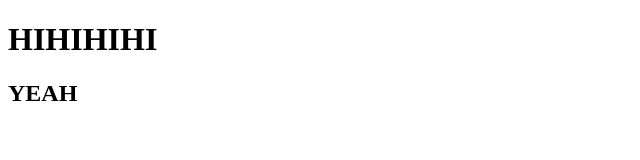
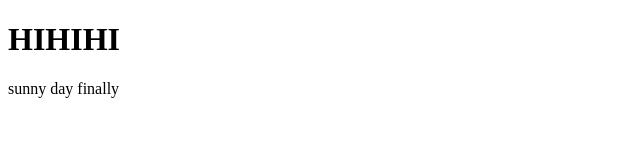
Before and after one commit to lamcnat/assignment2, a plain HTML site: page index.html in a window 1280 px wide. Shown: the whole page, without its empty margins (0-640 px from the left). Drawn offline with Linux system fonts and the light colour scheme.

Commit message:
update
update

```diff
--- a/index.html
+++ b/index.html
@@ -6,7 +6,7 @@
     <title>Document</title>
 </head>
 <body>
-    <H1>HIHIHIHI</H1>
-    <H2>YEAH</H2>
+    <h1>HIHIHI</h1>
+    <p>sunny day finally</p>
 </body>
 </html>
```
Also changed, not shown: css/style.css (added), js/script.js (added).
